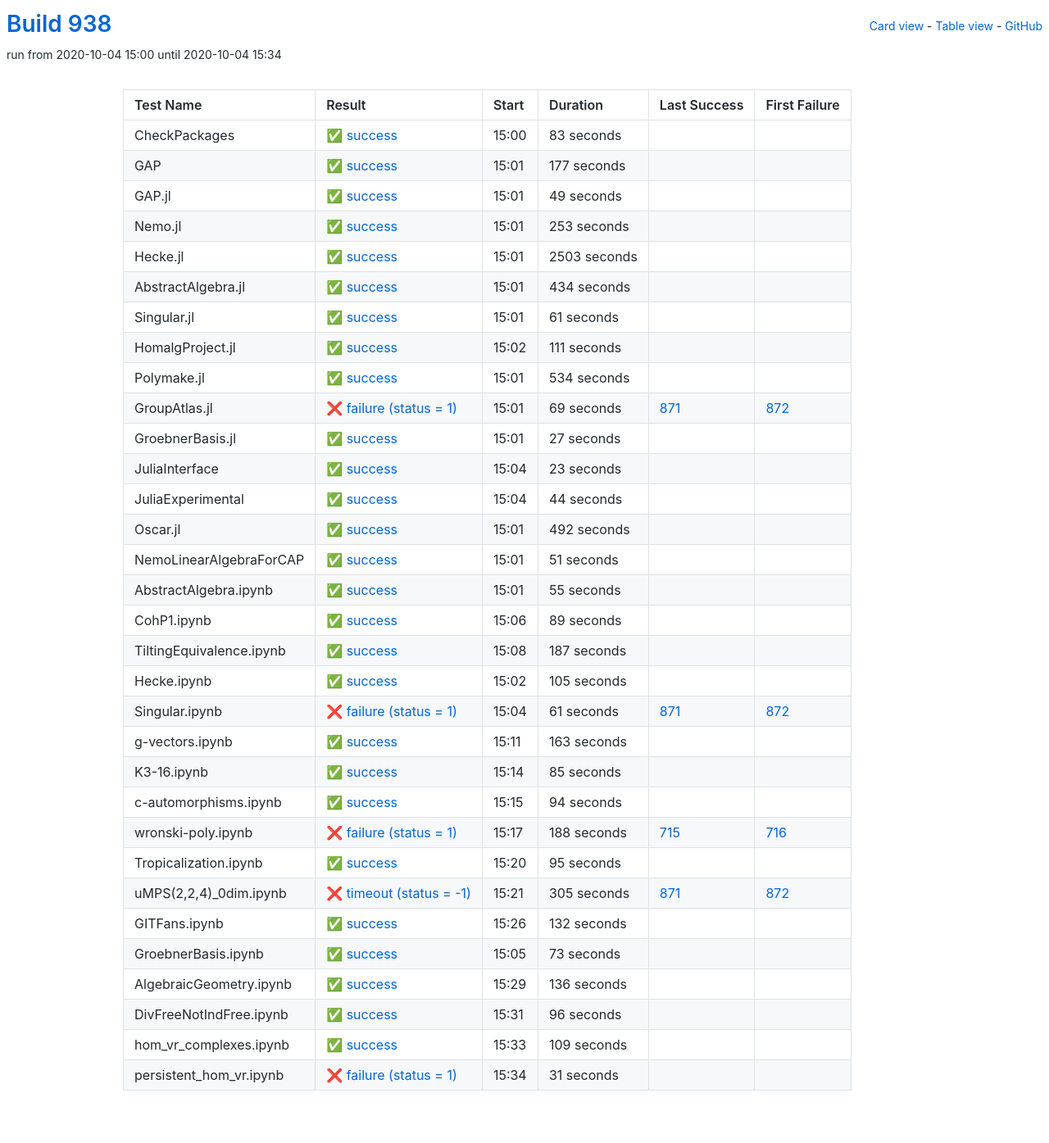
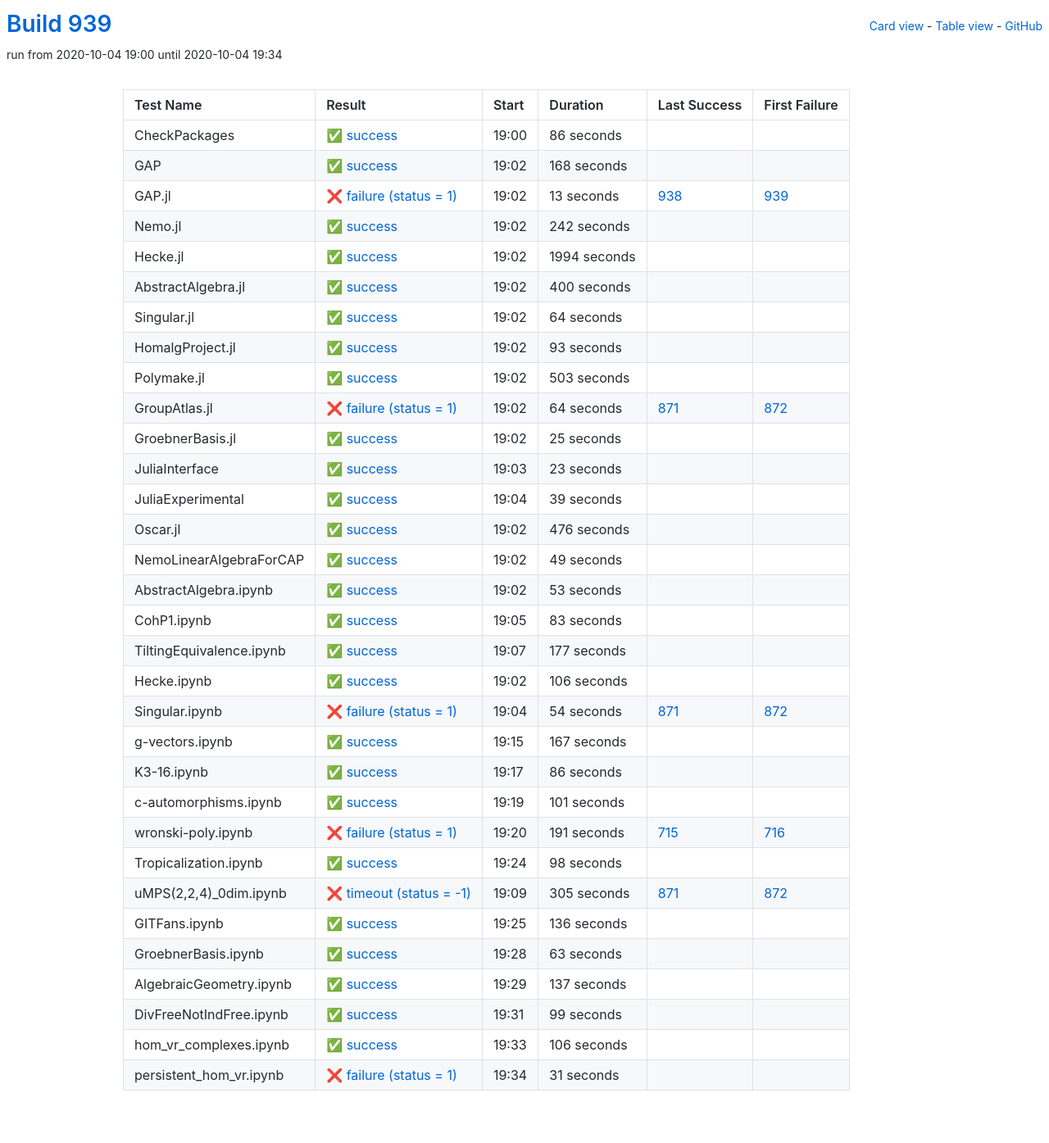
Before and after one commit to oscar-system/oscar-ci-status-stable, a Jekyll site: the page built from table.html, in a window 1280 px wide. Shown: the whole page at 82% size. Built offline with Jekyll 4.4.1, drawn with Linux system fonts in a browser that asks for light colours.

Commit message:
Build #939

```diff
--- a/_data/ci.yml
+++ b/_data/ci.yml
@@ -1,6 +1,6 @@
 ---
-build: 938
-build_url: https://oscarci.mathematik.uni-kl.de/job/oscar-stable/938/
+build: 939
+build_url: https://oscarci.mathematik.uni-kl.de/job/oscar-stable/939/
 job: oscar-stable
 organization: oscar-system
 repo: oscar-ci-status-stable
@@ -8,140 +8,140 @@ repourl: https://github.com/oscar-system/oscar-ci-status-stable
 tests:
 - name: CheckPackages
   id: checkpackages
-  log: https://oscarci.mathematik.uni-kl.de/job/oscar-stable/938/artifact/logs/build-938/CheckPackages.log
-  start: 2020-10-04 15:00
+  log: https://oscarci.mathematik.uni-kl.de/job/oscar-stable/939/artifact/logs/build-939/CheckPackages.log
+  start: 2020-10-04 19:00
   success: true
   exitcode: 0
   status: success
-  duration: 83
+  duration: 86
   last_success: false
   last_success_url:
   first_failure: false
   first_failure_url:
 - name: GAP
   id: gap
-  log: https://oscarci.mathematik.uni-kl.de/job/oscar-stable/938/artifact/logs/build-938/GAP.log
-  start: 2020-10-04 15:01
+  log: https://oscarci.mathematik.uni-kl.de/job/oscar-stable/939/artifact/logs/build-939/GAP.log
+  start: 2020-10-04 19:02
   success: true
   exitcode: 0
   status: success
-  duration: 177
+  duration: 168
   last_success: false
   last_success_url:
   first_failure: false
   first_failure_url:
 - name: GAP.jl
   id: gap-jl
-  log: https://oscarci.mathematik.uni-kl.de/job/oscar-stable/938/artifact/logs/build-938/GAP.jl.log
-  start: 2020-10-04 15:01
+  log: https://oscarci.mathematik.uni-kl.de/job/oscar-stable/939/artifact/logs/build-939/GAP.jl.log
+  start: 2020-10-04 19:02
+  success: false
+  exitcode: 1
+  status: failure
+  duration: 13
+  last_success: 938
+  last_success_url: https://oscarci.mathematik.uni-kl.de/job/oscar-stable/938/
+  first_failure: 939
+  first_failure_url: https://oscarci.mathematik.uni-kl.de/job/oscar-stable/939/
+- name: Nemo.jl
+  id: nemo-jl
+  log: https://oscarci.mathematik.uni-kl.de/job/oscar-stable/939/artifact/logs/build-939/Nemo.jl.log
+  start: 2020-10-04 19:02
   success: true
   exitcode: 0
   status: success
-  duration: 49
-  last_success: false
-  last_success_url:
-  first_failure: false
-  first_failure_url:
-- name: Nemo.jl
-  id: nemo-jl
-  log: https://oscarci.mathematik.uni-kl.de/job/oscar-stable/938/artifact/logs/build-938/Nemo.jl.log
-  start: 2020-10-04 15:01
-  success: true
-  exitcode: 0
-  status: success
-  duration: 253
+  duration: 242
   last_success: false
   last_success_url:
   first_failure: false
   first_failure_url:
 - name: Hecke.jl
   id: hecke-jl
-  log: https://oscarci.mathematik.uni-kl.de/job/oscar-stable/938/artifact/logs/build-938/Hecke.jl.log
-  start: 2020-10-04 15:01
+  log: https://oscarci.mathematik.uni-kl.de/job/oscar-stable/939/artifact/logs/build-939/Hecke.jl.log
+  start: 2020-10-04 19:02
   success: true
   exitcode: 0
   status: success
-  duration: 2503
+  duration: 1994
   last_success: false
   last_success_url:
   first_failure: false
   first_failure_url:
 - name: AbstractAlgebra.jl
   id: abstractalgebra-jl
-  log: https://oscarci.mathematik.uni-kl.de/job/oscar-stable/938/artifact/logs/build-938/AbstractAlgebra.jl.log
-  start: 2020-10-04 15:01
+  log: https://oscarci.mathematik.uni-kl.de/job/oscar-stable/939/artifact/logs/build-939/AbstractAlgebra.jl.log
+  start: 2020-10-04 19:02
   success: true
   exitcode: 0
   status: success
-  duration: 434
+  duration: 400
   last_success: false
   last_success_url:
   first_failure: false
   first_failure_url:
 - name: Singular.jl
   id: singular-jl
-  log: https://oscarci.mathematik.uni-kl.de/job/oscar-stable/938/artifact/logs/build-938/Singular.jl.log
-  start: 2020-10-04 15:01
+  log: https://oscarci.mathematik.uni-kl.de/job/oscar-stable/939/artifact/logs/build-939/Singular.jl.log
+  start: 2020-10-04 19:02
   success: true
   exitcode: 0
   status: success
-  duration: 61
+  duration: 64
   last_success: false
   last_success_url:
   first_failure: false
   first_failure_url:
 - name: HomalgProject.jl
   id: homalgproject-jl
-  log: https://oscarci.mathematik.uni-kl.de/job/oscar-stable/938/artifact/logs/build-938/HomalgProject.jl.log
-  start: 2020-10-04 15:02
+  log: https://oscarci.mathematik.uni-kl.de/job/oscar-stable/939/artifact/logs/build-939/HomalgProject.jl.log
+  start: 2020-10-04 19:02
   success: true
   exitcode: 0
   status: success
-  duration: 111
+  duration: 93
   last_success: false
   last_success_url:
   first_failure: false
   first_failure_url:
 - name: Polymake.jl
   id: polymake-jl
-  log: https://oscarci.mathematik.uni-kl.de/job/oscar-stable/938/artifact/logs/build-938/Polymake.jl.log
-  start: 2020-10-04 15:01
+  log: https://oscarci.mathematik.uni-kl.de/job/oscar-stable/939/artifact/logs/build-939/Polymake.jl.log
+  start: 2020-10-04 19:02
   success: true
   exitcode: 0
   status: success
-  duration: 534
+  duration: 503
   last_success: false
   last_success_url:
   first_failure: false
   first_failure_url:
 - name: GroupAtlas.jl
   id: groupatlas-jl
-  log: https://oscarci.mathematik.uni-kl.de/job/oscar-stable/938/artifact/logs/build-938/GroupAtlas.jl.log
-  start: 2020-10-04 15:01
+  log: https://oscarci.mathematik.uni-kl.de/job/oscar-stable/939/artifact/logs/build-939/GroupAtlas.jl.log
+  start: 2020-10-04 19:02
   success: false
   exitcode: 1
   status: failure
-  duration: 69
+  duration: 64
   last_success: 871
   last_success_url: https://oscarci.mathematik.uni-kl.de/job/oscar-stable/871/
   first_failure: 872
   first_failure_url: https://oscarci.mathematik.uni-kl.de/job/oscar-stable/872/
 - name: GroebnerBasis.jl
   id: groebnerbasis-jl
-  log: https://oscarci.mathematik.uni-kl.de/job/oscar-stable/938/artifact/logs/build-938/GroebnerBasis.jl.log
-  start: 2020-10-04 15:01
+  log: https://oscarci.mathematik.uni-kl.de/job/oscar-stable/939/artifact/logs/build-939/GroebnerBasis.jl.log
+  start: 2020-10-04 19:02
   success: true
   exitcode: 0
   status: success
-  duration: 27
+  duration: 25
   last_success: false
   last_success_url:
   first_failure: false
   first_failure_url:
 - name: JuliaInterface
   id: juliainterface
-  log: https://oscarci.mathematik.uni-kl.de/job/oscar-stable/938/artifact/logs/build-938/JuliaInterface.log
-  start: 2020-10-04 15:04
+  log: https://oscarci.mathematik.uni-kl.de/job/oscar-stable/939/artifact/logs/build-939/JuliaInterface.log
+  start: 2020-10-04 19:03
   success: true
   exitcode: 0
   status: success
@@ -152,164 +152,164 @@ tests:
   first_failure_url:
 - name: JuliaExperimental
   id: juliaexperimental
-  log: https://oscarci.mathematik.uni-kl.de/job/oscar-stable/938/artifact/logs/build-938/JuliaExperimental.log
-  start: 2020-10-04 15:04
+  log: https://oscarci.mathematik.uni-kl.de/job/oscar-stable/939/artifact/logs/build-939/JuliaExperimental.log
+  start: 2020-10-04 19:04
   success: true
   exitcode: 0
   status: success
-  duration: 44
+  duration: 39
   last_success: false
   last_success_url:
   first_failure: false
   first_failure_url:
 - name: Oscar.jl
   id: oscar-jl
-  log: https://oscarci.mathematik.uni-kl.de/job/oscar-stable/938/artifact/logs/build-938/Oscar.jl.log
-  start: 2020-10-04 15:01
+  log: https://oscarci.mathematik.uni-kl.de/job/oscar-stable/939/artifact/logs/build-939/Oscar.jl.log
+  start: 2020-10-04 19:02
   success: true
   exitcode: 0
   status: success
-  duration: 492
+  duration: 476
   last_success: false
   last_success_url:
   first_failure: false
   first_failure_url:
 - name: NemoLinearAlgebraForCAP
   id: nemolinearalgebraforcap
-  log: https://oscarci.mathematik.uni-kl.de/job/oscar-stable/938/artifact/logs/build-938/NemoLinearAlgebraForCAP.log
-  start: 2020-10-04 15:01
+  log: https://oscarci.mathematik.uni-kl.de/job/oscar-stable/939/artifact/logs/build-939/NemoLinearAlgebraForCAP.log
+  start: 2020-10-04 19:02
   success: true
   exitcode: 0
   status: success
-  duration: 51
+  duration: 49
   last_success: false
   last_success_url:
   first_failure: false
   first_failure_url:
 - name: AbstractAlgebra.ipynb
   id: abstractalgebra-ipynb
-  log: https://oscarci.mathematik.uni-kl.de/job/oscar-stable/938/artifact/logs/build-938/AbstractAlgebra.ipynb.log
-  start: 2020-10-04 15:01
+  log: https://oscarci.mathematik.uni-kl.de/job/oscar-stable/939/artifact/logs/build-939/AbstractAlgebra.ipynb.log
+  start: 2020-10-04 19:02
   success: true
   exitcode: 0
   status: success
-  duration: 55
+  duration: 53
   last_success: false
   last_success_url:
   first_failure: false
   first_failure_url:
 - name: CohP1.ipynb
   id: cohp1-ipynb
-  log: https://oscarci.mathematik.uni-kl.de/job/oscar-stable/938/artifact/logs/build-938/CohP1.ipynb.log
-  start: 2020-10-04 15:06
+  log: https://oscarci.mathematik.uni-kl.de/job/oscar-stable/939/artifact/logs/build-939/CohP1.ipynb.log
+  start: 2020-10-04 19:05
   success: true
   exitcode: 0
   status: success
-  duration: 89
+  duration: 83
   last_success: false
   last_success_url:
   first_failure: false
   first_failure_url:
 - name: TiltingEquivalence.ipynb
   id: tiltingequivalence-ipynb
-  log: https://oscarci.mathematik.uni-kl.de/job/oscar-stable/938/artifact/logs/build-938/TiltingEquivalence.ipynb.log
-  start: 2020-10-04 15:08
+  log: https://oscarci.mathematik.uni-kl.de/job/oscar-stable/939/artifact/logs/build-939/TiltingEquivalence.ipynb.log
+  start: 2020-10-04 19:07
   success: true
   exitcode: 0
   status: success
-  duration: 187
+  duration: 177
   last_success: false
   last_success_url:
   first_failure: false
   first_failure_url:
 - name: Hecke.ipynb
   id: hecke-ipynb
-  log: https://oscarci.mathematik.uni-kl.de/job/oscar-stable/938/artifact/logs/build-938/Hecke.ipynb.log
-  start: 2020-10-04 15:02
+  log: https://oscarci.mathematik.uni-kl.de/job/oscar-stable/939/artifact/logs/build-939/Hecke.ipynb.log
+  start: 2020-10-04 19:02
   success: true
   exitcode: 0
   status: success
-  duration: 105
+  duration: 106
   last_success: false
   last_success_url:
   first_failure: false
   first_failure_url:
 - name: Singular.ipynb
   id: singular-ipynb
-  log: https://oscarci.mathematik.uni-kl.de/job/oscar-stable/938/artifact/logs/build-938/Singular.ipynb.log
-  start: 2020-10-04 15:04
+  log: https://oscarci.mathematik.uni-kl.de/job/oscar-stable/939/artifact/logs/build-939/Singular.ipynb.log
+  start: 2020-10-04 19:04
   success: false
   exitcode: 1
   status: failure
-  duration: 61
+  duration: 54
   last_success: 871
   last_success_url: https://oscarci.mathematik.uni-kl.de/job/oscar-stable/871/
   first_failure: 872
   first_failure_url: https://oscarci.mathematik.uni-kl.de/job/oscar-stable/872/
 - name: g-vectors.ipynb
   id: g-vectors-ipynb
-  log: https://oscarci.mathematik.uni-kl.de/job/oscar-stable/938/artifact/logs/build-938/g-vectors.ipynb.log
-  start: 2020-10-04 15:11
+  log: https://oscarci.mathematik.uni-kl.de/job/oscar-stable/939/artifact/logs/build-939/g-vectors.ipynb.log
+  start: 2020-10-04 19:15
   success: true
   exitcode: 0
   status: success
-  duration: 163
+  duration: 167
   last_success: false
   last_success_url:
   first_failure: false
   first_failure_url:
 - name: K3-16.ipynb
   id: k3-16-ipynb
-  log: https://oscarci.mathematik.uni-kl.de/job/oscar-stable/938/artifact/logs/build-938/K3-16.ipynb.log
-  start: 2020-10-04 15:14
+  log: https://oscarci.mathematik.uni-kl.de/job/oscar-stable/939/artifact/logs/build-939/K3-16.ipynb.log
+  start: 2020-10-04 19:17
   success: true
   exitcode: 0
   status: success
-  duration: 85
+  duration: 86
   last_success: false
   last_success_url:
   first_failure: false
   first_failure_url:
 - name: c-automorphisms.ipynb
   id: c-automorphisms-ipynb
-  log: https://oscarci.mathematik.uni-kl.de/job/oscar-stable/938/artifact/logs/build-938/c-automorphisms.ipynb.log
-  start: 2020-10-04 15:15
+  log: https://oscarci.mathematik.uni-kl.de/job/oscar-stable/939/artifact/logs/build-939/c-automorphisms.ipynb.log
+  start: 2020-10-04 19:19
   success: true
   exitcode: 0
   status: success
-  duration: 94
+  duration: 101
   last_success: false
   last_success_url:
   first_failure: false
   first_failure_url:
 - name: wronski-poly.ipynb
   id: wronski-poly-ipynb
-  log: https://oscarci.mathematik.uni-kl.de/job/oscar-stable/938/artifact/logs/build-938/wronski-poly.ipynb.log
-  start: 2020-10-04 15:17
+  log: https://oscarci.mathematik.uni-kl.de/job/oscar-stable/939/artifact/logs/build-939/wronski-poly.ipynb.log
+  start: 2020-10-04 19:20
   success: false
   exitcode: 1
   status: failure
-  duration: 188
+  duration: 191
   last_success: 715
   last_success_url: https://oscarci.mathematik.uni-kl.de/job/oscar-stable/715/
   first_failure: 716
   first_failure_url: https://oscarci.mathematik.uni-kl.de/job/oscar-stable/716/
 - name: Tropicalization.ipynb
   id: tropicalization-ipynb
-  log: https://oscarci.mathematik.uni-kl.de/job/oscar-stable/938/artifact/logs/build-938/Tropicalization.ipynb.log
-  start: 2020-10-04 15:20
+  log: https://oscarci.mathematik.uni-kl.de/job/oscar-stable/939/artifact/logs/build-939/Tropicalization.ipynb.log
+  start: 2020-10-04 19:24
   success: true
   exitcode: 0
   status: success
-  duration: 95
+  duration: 98
   last_success: false
   last_success_url:
   first_failure: false
   first_failure_url:
 - name: uMPS(2,2,4)_0dim.ipynb
   id: umps-2-2-4-0dim-ipynb
-  log: https://oscarci.mathematik.uni-kl.de/job/oscar-stable/938/artifact/logs/build-938/uMPS-2-2-4-_0dim.ipynb.log
-  start: 2020-10-04 15:21
+  log: https://oscarci.mathematik.uni-kl.de/job/oscar-stable/939/artifact/logs/build-939/uMPS-2-2-4-_0dim.ipynb.log
+  start: 2020-10-04 19:09
   success: false
   exitcode: -1
   status: timeout
@@ -320,32 +320,8 @@ tests:
   first_failure_url: https://oscarci.mathematik.uni-kl.de/job/oscar-stable/872/
 - name: GITFans.ipynb
   id: gitfans-ipynb
-  log: https://oscarci.mathematik.uni-kl.de/job/oscar-stable/938/artifact/logs/build-938/GITFans.ipynb.log
-  start: 2020-10-04 15:26
-  success: true
-  exitcode: 0
-  status: success
-  duration: 132
-  last_success: false
-  last_success_url:
-  first_failure: false
-  first_failure_url:
-- name: GroebnerBasis.ipynb
-  id: groebnerbasis-ipynb
-  log: https://oscarci.mathematik.uni-kl.de/job/oscar-stable/938/artifact/logs/build-938/GroebnerBasis.ipynb.log
-  start: 2020-10-04 15:05
-  success: true
-  exitcode: 0
-  status: success
-  duration: 73
-  last_success: false
-  last_success_url:
-  first_failure: false
-  first_failure_url:
-- name: AlgebraicGeometry.ipynb
-  id: algebraicgeometry-ipynb
-  log: https://oscarci.mathematik.uni-kl.de/job/oscar-stable/938/artifact/logs/build-938/AlgebraicGeometry.ipynb.log
-  start: 2020-10-04 15:29
+  log: https://oscarci.mathematik.uni-kl.de/job/oscar-stable/939/artifact/logs/build-939/GITFans.ipynb.log
+  start: 2020-10-04 19:25
   success: true
   exitcode: 0
   status: success
@@ -354,34 +330,58 @@ tests:
   last_success_url:
   first_failure: false
   first_failure_url:
-- name: DivFreeNotIndFree.ipynb
-  id: divfreenotindfree-ipynb
-  log: https://oscarci.mathematik.uni-kl.de/job/oscar-stable/938/artifact/logs/build-938/DivFreeNotIndFree.ipynb.log
-  start: 2020-10-04 15:31
+- name: GroebnerBasis.ipynb
+  id: groebnerbasis-ipynb
+  log: https://oscarci.mathematik.uni-kl.de/job/oscar-stable/939/artifact/logs/build-939/GroebnerBasis.ipynb.log
+  start: 2020-10-04 19:28
   success: true
   exitcode: 0
   status: success
-  duration: 96
+  duration: 63
+  last_success: false
+  last_success_url:
+  first_failure: false
+  first_failure_url:
+- name: AlgebraicGeometry.ipynb
+  id: algebraicgeometry-ipynb
+  log: https://oscarci.mathematik.uni-kl.de/job/oscar-stable/939/artifact/logs/build-939/AlgebraicGeometry.ipynb.log
+  start: 2020-10-04 19:29
+  success: true
+  exitcode: 0
+  status: success
+  duration: 137
+  last_success: false
+  last_success_url:
+  first_failure: false
+  first_failure_url:
+- name: DivFreeNotIndFree.ipynb
+  id: divfreenotindfree-ipynb
+  log: https://oscarci.mathematik.uni-kl.de/job/oscar-stable/939/artifact/logs/build-939/DivFreeNotIndFree.ipynb.log
+  start: 2020-10-04 19:31
+  success: true
+  exitcode: 0
+  status: success
+  duration: 99
   last_success: false
   last_success_url:
   first_failure: false
   first_failure_url:
 - name: hom_vr_complexes.ipynb
   id: hom-vr-complexes-ipynb
-  log: https://oscarci.mathematik.uni-kl.de/job/oscar-stable/938/artifact/logs/build-938/hom_vr_complexes.ipynb.log
-  start: 2020-10-04 15:33
+  log: https://oscarci.mathematik.uni-kl.de/job/oscar-stable/939/artifact/logs/build-939/hom_vr_complexes.ipynb.log
+  start: 2020-10-04 19:33
   success: true
   exitcode: 0
   status: success
-  duration: 109
+  duration: 106
   last_success: false
   last_success_url:
   first_failure: false
   first_failure_url:
 - name: persistent_hom_vr.ipynb
   id: persistent-hom-vr-ipynb
-  log: https://oscarci.mathematik.uni-kl.de/job/oscar-stable/938/artifact/logs/build-938/persistent_hom_vr.ipynb.log
-  start: 2020-10-04 15:34
+  log: https://oscarci.mathematik.uni-kl.de/job/oscar-stable/939/artifact/logs/build-939/persistent_hom_vr.ipynb.log
+  start: 2020-10-04 19:34
   success: false
   exitcode: 1
   status: failure
```
Also changed, not shown: README.md.
